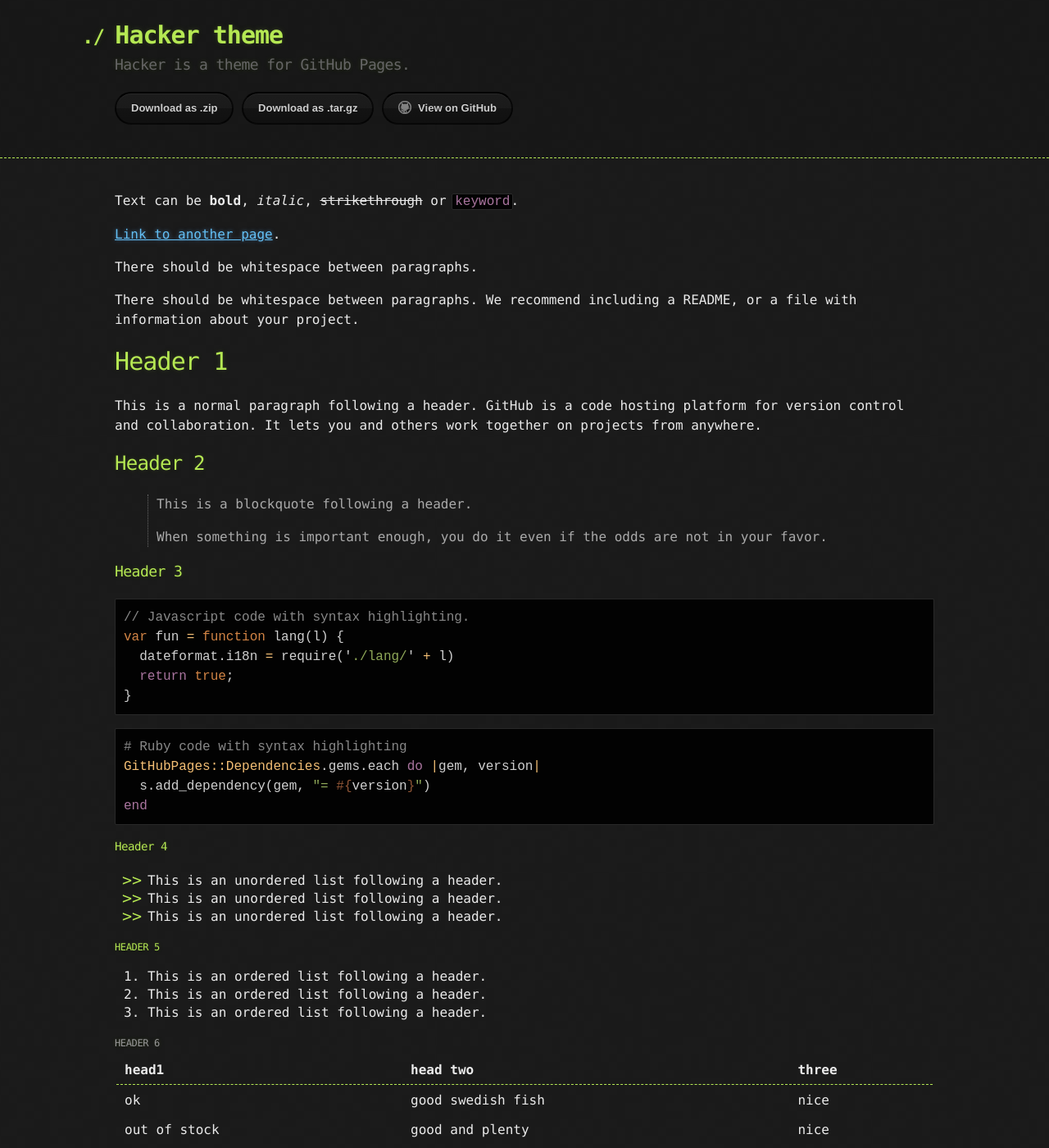
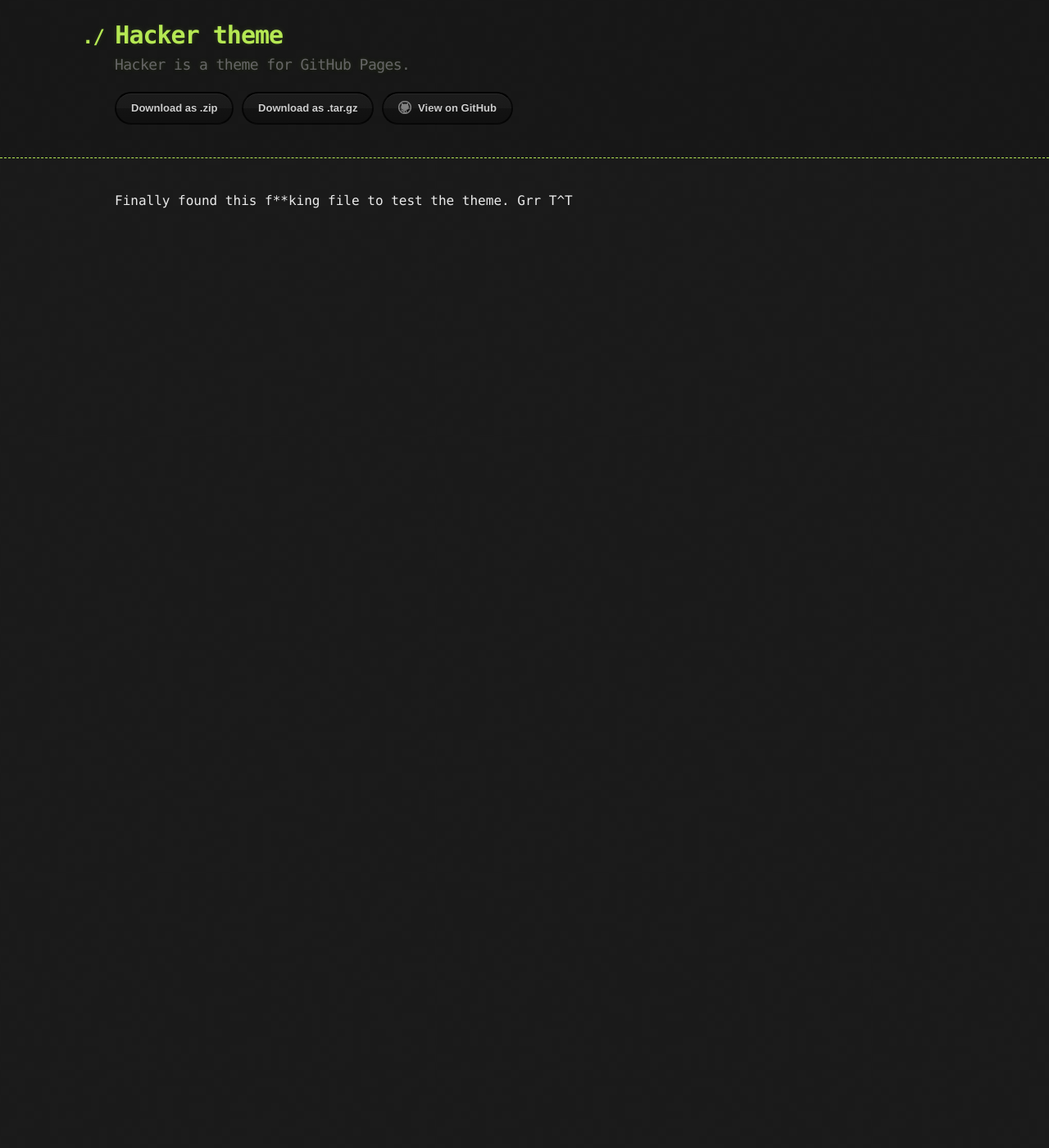
Before and after one commit to Linh-0v0/Linh-0v0.github.io, a Jekyll site: the page built from index.md, in a window 1280 px wide and 1400 px high. Shown: the whole window at 82% size. Built offline with Jekyll 4.4.1, drawn with Linux system fonts in a browser that asks for light colours; our own code applies the rules of GitHub Pages for plain Markdown files; some of the changed text lies outside the part shown.

Commit message:
Update index.md

````diff
--- a/index.md
+++ b/index.md
@@ -1,123 +1 @@
----
-layout: default
----
-
-Text can be **bold**, _italic_, ~~strikethrough~~ or `keyword`.
-
-[Link to another page](./another-page.html).
-
-There should be whitespace between paragraphs.
-
-There should be whitespace between paragraphs. We recommend including a README, or a file with information about your project.
-
-# Header 1
-
-This is a normal paragraph following a header. GitHub is a code hosting platform for version control and collaboration. It lets you and others work together on projects from anywhere.
-
-## Header 2
-
-> This is a blockquote following a header.
->
-> When something is important enough, you do it even if the odds are not in your favor.
-
-### Header 3
-
-```js
-// Javascript code with syntax highlighting.
-var fun = function lang(l) {
-  dateformat.i18n = require('./lang/' + l)
-  return true;
-}
-```
-
-```ruby
-# Ruby code with syntax highlighting
-GitHubPages::Dependencies.gems.each do |gem, version|
-  s.add_dependency(gem, "= #{version}")
-end
-```
-
-#### Header 4
-
-*   This is an unordered list following a header.
-*   This is an unordered list following a header.
-*   This is an unordered list following a header.
-
-##### Header 5
-
-1.  This is an ordered list following a header.
-2.  This is an ordered list following a header.
-3.  This is an ordered list following a header.
-
-###### Header 6
-
-| head1        | head two          | three |
-|:-------------|:------------------|:------|
-| ok           | good swedish fish | nice  |
-| out of stock | good and plenty   | nice  |
-| ok           | good `oreos`      | hmm   |
-| ok           | good `zoute` drop | yumm  |
-
-### There's a horizontal rule below this.
-
-* * *
-
-### Here is an unordered list:
-
-*   Item foo
-*   Item bar
-*   Item baz
-*   Item zip
-
-### And an ordered list:
-
-1.  Item one
-1.  Item two
-1.  Item three
-1.  Item four
-
-### And a nested list:
-
-- level 1 item
-  - level 2 item
-  - level 2 item
-    - level 3 item
-    - level 3 item
-- level 1 item
-  - level 2 item
-  - level 2 item
-  - level 2 item
-- level 1 item
-  - level 2 item
-  - level 2 item
-- level 1 item
-
-### Small image
-
-![Octocat](https://github.githubassets.com/images/icons/emoji/octocat.png)
-
-### Large image
-
-![Branching](https://guides.github.com/activities/hello-world/branching.png)
-
-
-### Definition lists can be used with HTML syntax.
-
-<dl>
-<dt>Name</dt>
-<dd>Godzilla</dd>
-<dt>Born</dt>
-<dd>1952</dd>
-<dt>Birthplace</dt>
-<dd>Japan</dd>
-<dt>Color</dt>
-<dd>Green</dd>
-</dl>
-
-```
-Long, single-line code blocks should not wrap. They should horizontally scroll if they are too long. This line should be long enough to demonstrate this.
-```
-
-```
-The final element.
-```
+Finally found this f**king file to test the theme. Grr T^T
````
